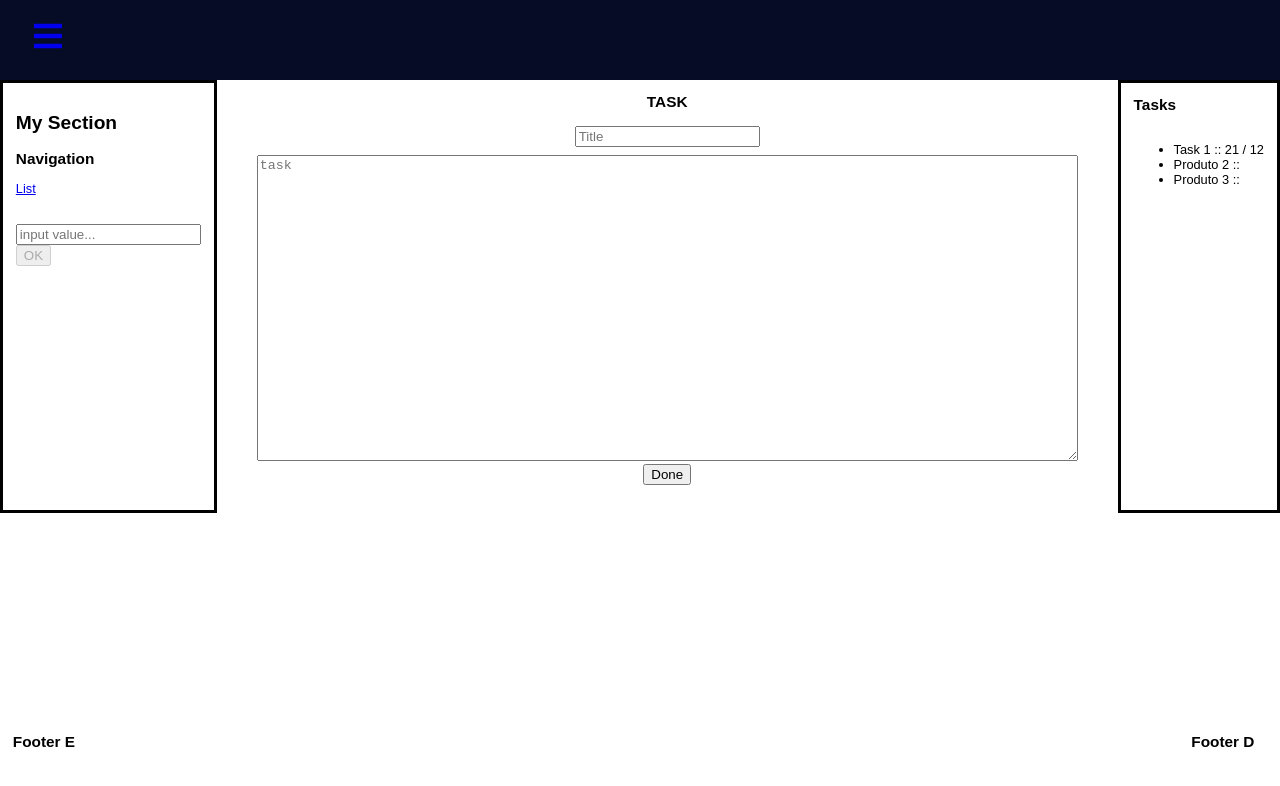
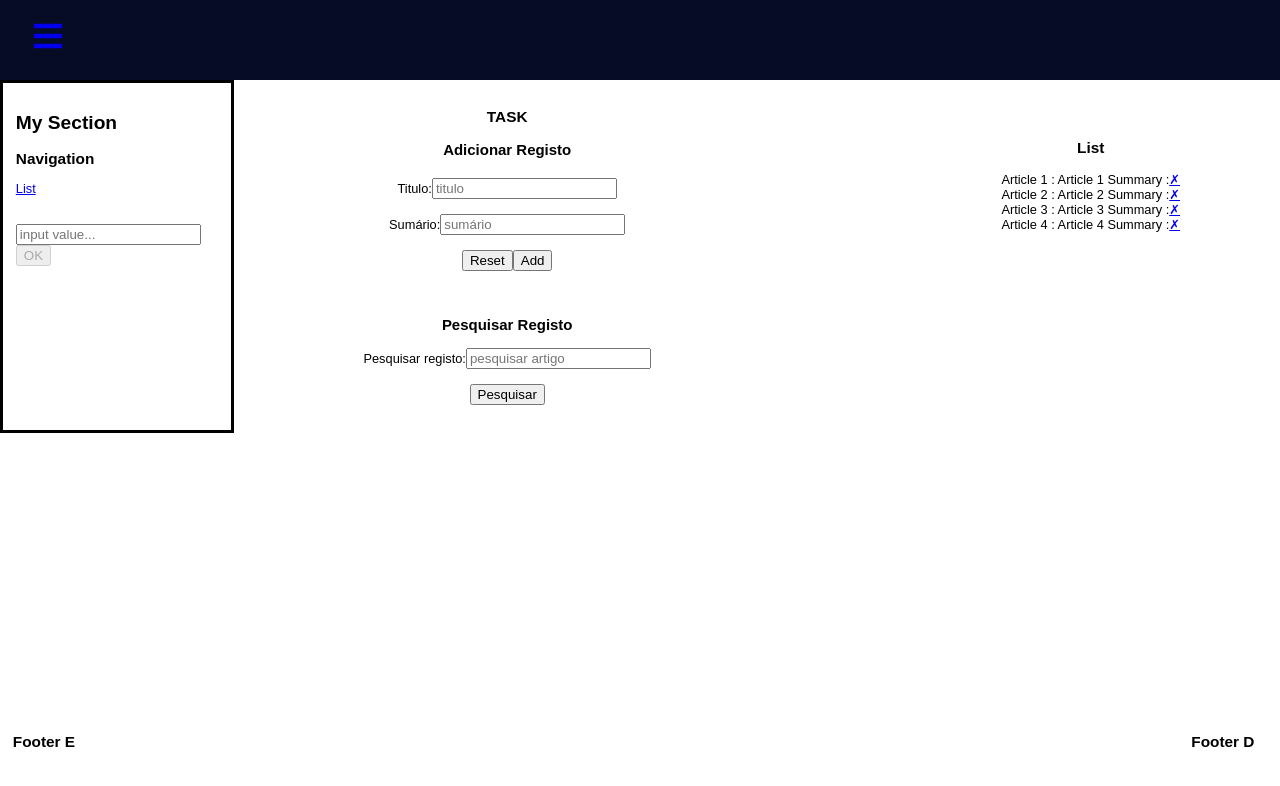
Before and after one commit to Goncalves745/TaskFusion, a React (Create React App) app: page / in a window 1280 px wide. Shown: the top 786 px of the page. Built offline with nearby package versions, Linux system fonts and the light colour scheme.

Commit message:
o css resolve

```diff
--- a/src/App2.js
+++ b/src/App2.js
@@ -4,6 +4,7 @@ import Nav from './Nav';
 import Barra from './Barra';
 import List from './List';
 import Data from './Data';
+import Estado from './Estado';
 
 
 
@@ -16,6 +17,7 @@ import MyFeature from "./MyFeature";
 import { BrowserRouter as Router, Route, Routes, Link } from "react-router-dom";
 
 function App2() {
+
 
   function handleSubmit(e) {
 
@@ -62,18 +64,12 @@ function App2() {
         </Nav>
 
         <article className="content-article">
-          <h1>TASK</h1>
+
           <br />
-            <AddArticle />
+            <Estado />
             <br />
         </article>
 
-
-        <aside className="content-sidebar">
-        <h1>Tasks</h1>
-          <br />
-          <List />
-        </aside>
       </main>
 
         <footer className="page-footer">
--- /dev/null
+++ b/src/Estado.js
@@ -0,0 +1,162 @@
+import logo from './logo.svg';
+import './App.css';
+import { BrowserRouter as Router, Route, Routes } from "react-router-dom";
+import { useState, useEffect } from "react";
+
+/*
+const id = (function* () {
+    let i = 1;
+    while (true) {
+      yield i;
+      i += 1;
+    }
+})();
+*/
+
+export default function Estado() {
+    const [articles, setArticles] = useState([
+        {
+          id: 1,
+          title: "Article 1",
+          summary: "Article 1 Summary",
+          display: "none",
+        },
+        {
+          id: 2,
+          title: "Article 2",
+          summary: "Article 2 Summary",
+          display: "none",
+        },
+        {
+          id: 3,
+          title: "Article 3",
+          summary: "Article 3 Summary",
+          display: "none",
+        },
+        {
+          id: 4,
+          title: "Article 4",
+          summary: "Article 4 Summary",
+          display: "none",
+        },
+    ]);
+
+      useEffect(() => {
+        setData(articles);
+      }, [articles]);
+
+
+    function handleSubmit(event){
+        event.preventDefault();
+
+        const form = event.target;
+        const formData = new FormData(form);
+
+        const k = data[data.length - 1].id + 1;
+
+        /*
+        alert(formData.get('regTitle'));
+        alert(k);
+        regSum
+        */
+
+        const nArr = [...articles, {
+                id: k,
+                title: formData.get('regTitle'),
+                summary: formData.get('regSum'),
+                display: "none",
+            },
+        ];
+
+        console.log(nArr);
+        setArticles(nArr);
+
+        /*
+        fetch('/api/form-submit-url', {
+            method: 'POST',
+            body: formData,
+        });
+        */
+
+        //alert(formData.regTitle);
+
+        /*
+        fetch('/some-api', { method: form.method, body: formData });
+
+        const formJson = Object.fromEntries(formData.entries());
+        console.log(formJson);
+        */
+    }
+
+    //console.log();
+
+    const [data, setData] = useState(articles);
+    const [search, setSearch] = useState("");
+
+    function pesquisa (event){
+        event.preventDefault();
+
+        const arr = articles.filter((a) => (search.length === 0 || a.summary.toLowerCase().includes(search.toLowerCase())))
+        setData(arr);
+    }
+
+    function onClickRemove(id){
+        alert(id);
+    }
+
+    return (
+        <>
+            <h1 className='paraesquerda'>TASK</h1>
+
+            <ul className="paradireita">
+            <h1>List</h1>
+            <br/>
+            {data.map((i) => (
+                <li key={i.id}>{i.title} : {i.summary} :
+                    <a
+                        href={`#${i.id}`}
+                        title="Remover"
+                        onClick={onClickRemove.bind(null, i.id)}
+                    >
+                        &#10007;
+                    </a>
+                </li>
+            ))}
+            </ul>
+            <div className='paraesquerda'>
+
+            <h3>Adicionar Registo</h3>
+            <form method="post" style={{marginTop: "20px"}} onSubmit={handleSubmit}>
+                <label>
+                    Titulo:
+                    <input type="text" placeholder="titulo" name="regTitle" />
+                </label>
+                <br />
+                <br />
+                <label>
+                    Sumário:
+                    <input type="text" placeholder="sumário" name="regSum" />
+                </label>
+                <br />
+                <br />
+                <button type="reset">Reset</button>
+                <button type="submit">Add</button>
+            </form>
+            <br />
+                <br />
+            <h3>Pesquisar Registo</h3>
+
+
+            <label>
+                Pesquisar registo:
+                <input type="text" value={search} onChange={(e) => setSearch(e.target.value)} placeholder="pesquisar artigo" name="pesq" />
+            </label>
+            <br />
+            <br />
+            <button type="button" onClick={pesquisa}>Pesquisar</button>
+
+            </div>
+
+        </>
+    );
+}
--- a/src/MyApp.css
+++ b/src/MyApp.css
@@ -5,6 +5,8 @@ body {
   margin: 0;
   font-family: arial, sans-serif;
 }
+
+
 
 body {
   box-sizing: border-box;
@@ -46,18 +48,30 @@ aside {
   flex-wrap: nowrap;
 }
 
+.paradireita{
+  position:absolute;
+  list-style: none;
+  right: 100px;
+}
+
+
+.paraesquerda{
+  margin-right: 500px;
+}
+
 aside h1 {
   align-self: flex-start;
 }
 
 
-/*@media screen and (max-width: 500px) {
-
-    main {
-        flex-direction: column;
-    }
-
-}*/
+@media only screen and (max-width: 1000px) {
+  .paradireita{
+    color: red ;
+    position:relative;
+    list-style: none;
+    margin-right: 45%;
+  }
+}
 
 h1 {
   font-size: 1.2em;
```
